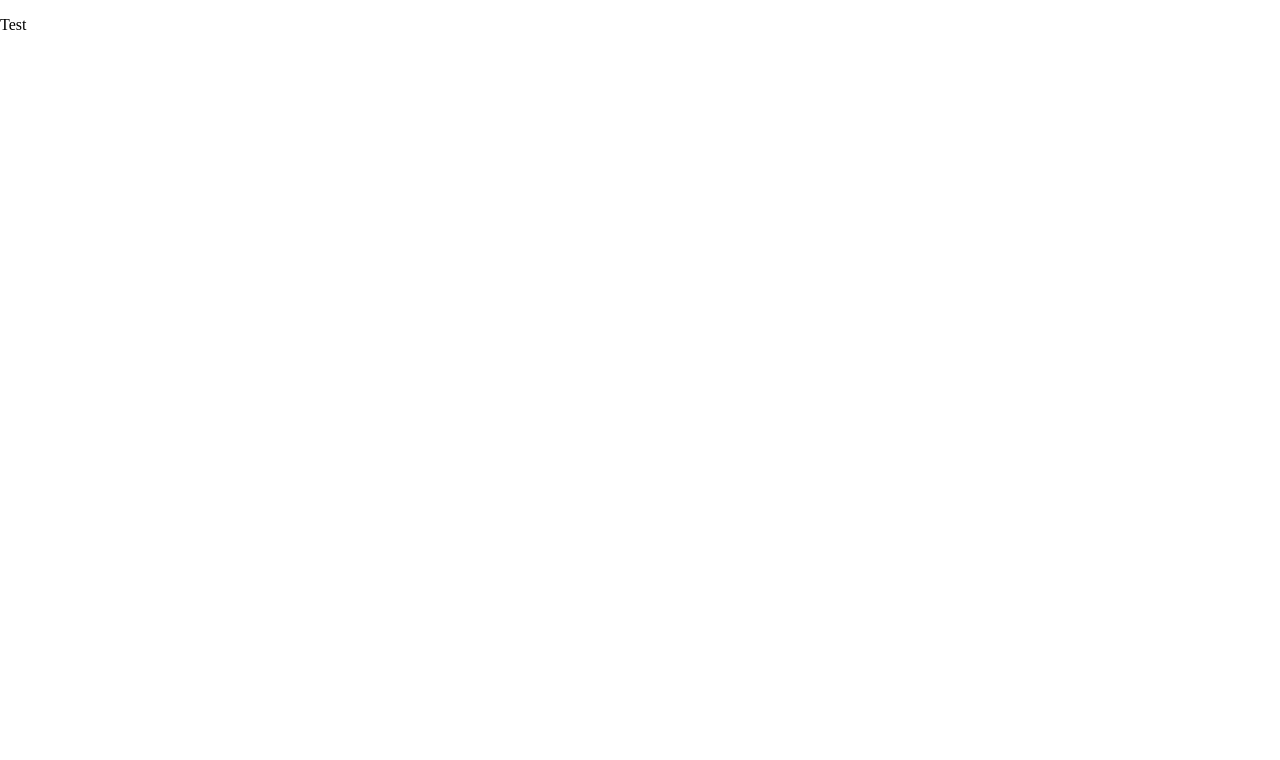
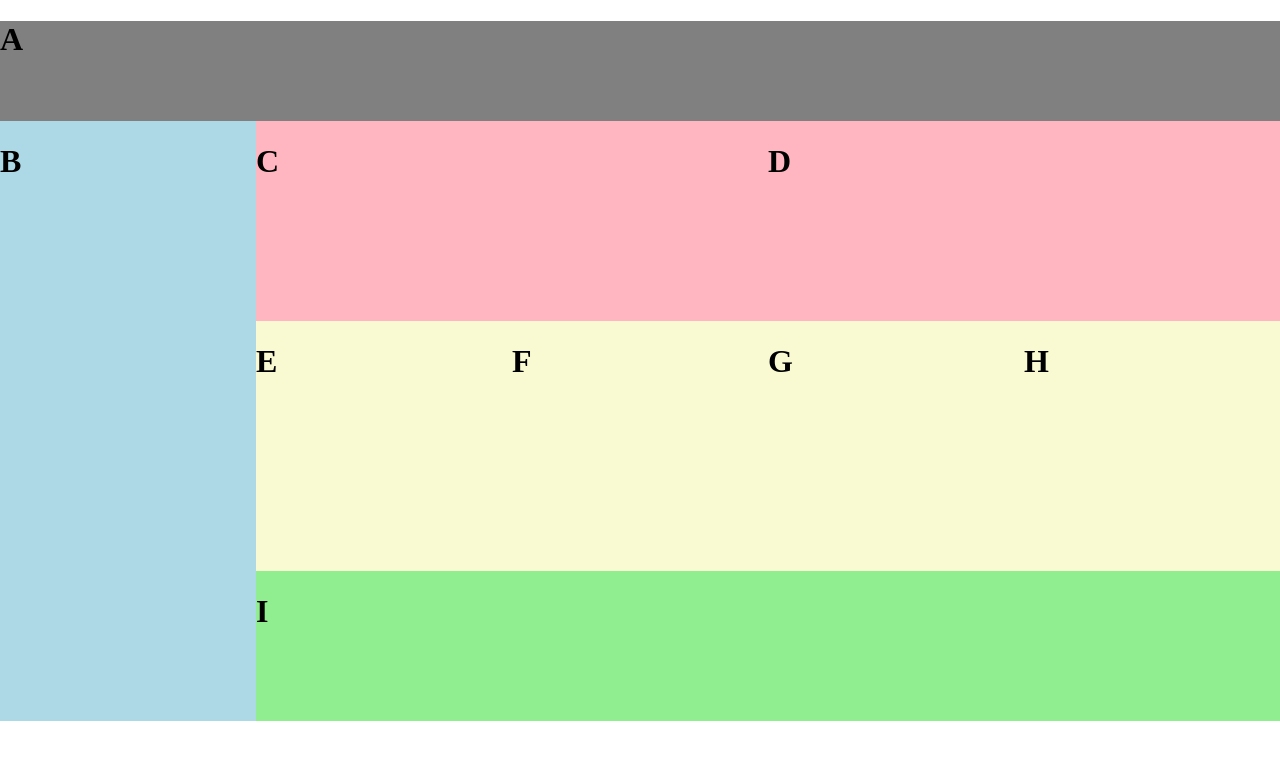
Before and after one commit to jbach197/ui-challenge-1, a plain HTML site: page index.html in a window 1280 px wide. Drawn offline with nearby package versions, Linux system fonts and the light colour scheme.

Commit message:
functioning layout

```diff
--- a/index.html
+++ b/index.html
@@ -7,8 +7,45 @@
         <link rel="stylesheet" href="styles/base.css">
     </head>
     <body>
-        <p>Test</p>
-
+        <main>
+            <header>
+                <div class="header">
+                    <h1>A</h1>
+                </div>
+            </header>
+            <aside>
+                <div class="aside">
+                    <h1>B</h1>
+                </div>
+            </aside>
+            <section class="col2-cards">
+                <div class="left-card">
+                    <h1>C</h1>
+                </div>
+                <div class="right-card">
+                    <h1>D</h1>
+                </div>
+            </section>
+            <section class="col4-cards">
+               <div class="card-one">
+                 <h1>E</h1>
+                </div>
+               <div class="card-two">
+                 <h1>F</h1>
+                </div>
+              <div class="card-three">
+               <h1>G</h1>
+              </div>
+                <div class="card-four">
+                   <h1>H</h1>
+                  </div>
+              </section>
+            <section class="col1-card">
+                <div class="card">
+                <h1>I</h1>
+                </div>
+            </section>
+        </main>
     </body>
 
 </html>
--- a/styles/layout.css
+++ b/styles/layout.css
@@ -0,0 +1,42 @@
+@media screen and (min-width:800px) {
+
+.header {
+    background-color: gray;
+    height: 100px;
+    width: 100%;
+
+}
+
+.aside {
+    background-color: lightblue;
+    float: left;
+    height: 600px;
+    width: 20%;
+}
+
+
+.left-card,
+.right-card {
+    background-color: lightpink;
+    float: left;
+    height: 200px;
+    width: 40%;
+}
+
+.card-one,
+.card-two,
+.card-three,
+.card-four {
+    background-color: lightgoldenrodyellow;
+    float: left;
+    height: 250px;
+    width: 20%;
+}
+
+.card {
+    background-color: lightgreen;
+    float: left;
+    height: 150px;
+    width: 80%;
+
+}
```
Also changed, not shown: 1 other file.
